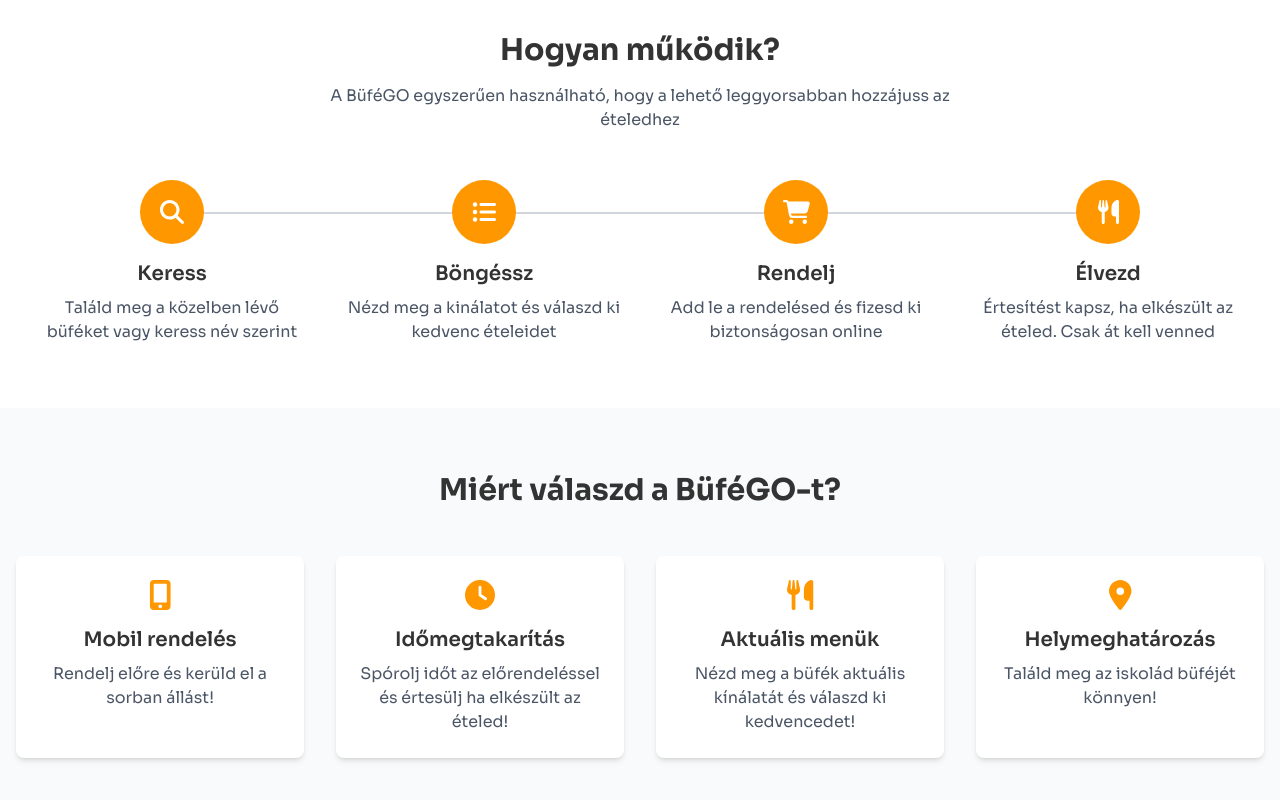
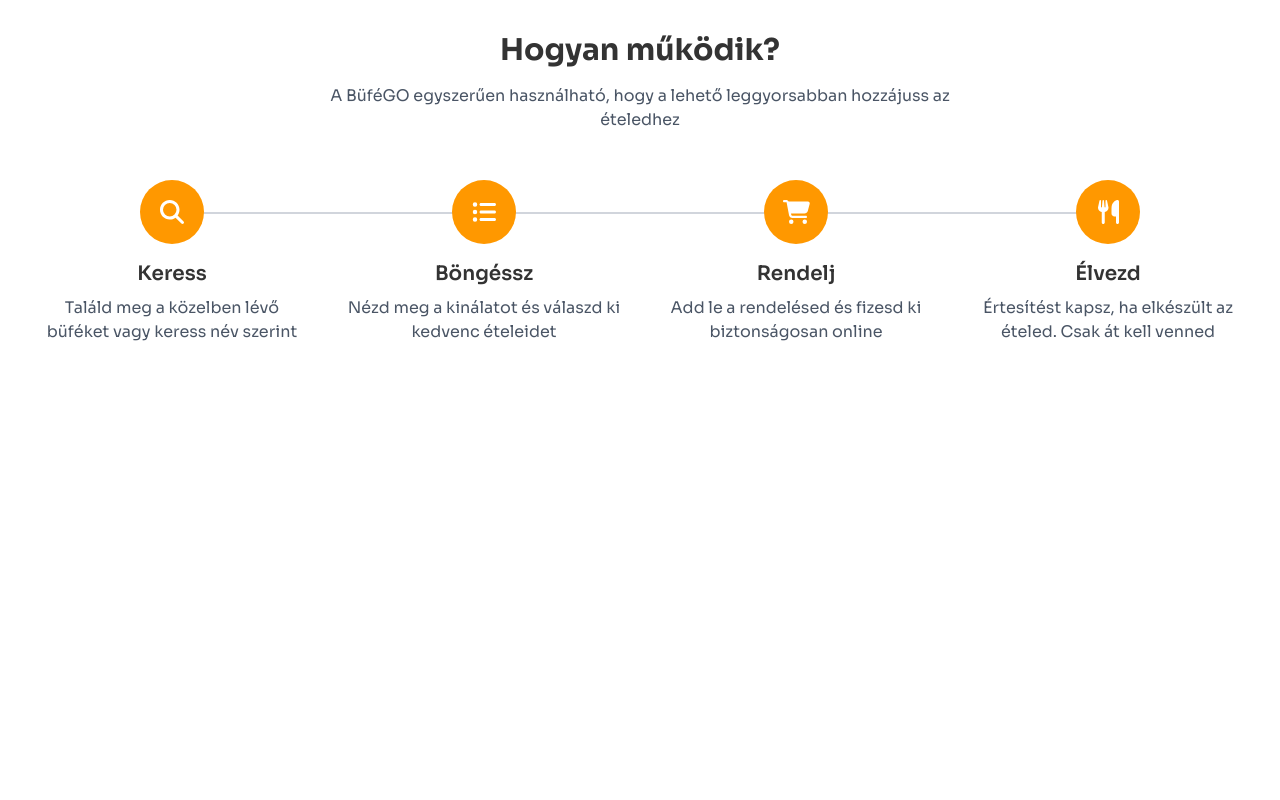
Before and after one commit to bencewokk/bufego, a React (Vite) app in the folder frontend/: page / in a window 1280 px wide. Shown: the part 540-1340 px from the top of the page. After the commit the page ends 948 px from the top, so only its background shows below. Built offline with nearby package versions, Linux system fonts and the light colour scheme; a web font is replaced by a local one.

Commit message:
Remove Features component from MainPage

```diff
--- a/frontend/src/pages/_main.tsx
+++ b/frontend/src/pages/_main.tsx
@@ -9,7 +9,6 @@
       <Navbar />
       <Hero />
       <HowItWorks />
-      <Features />
 
 
       {/* You could add more sections here like:
```
